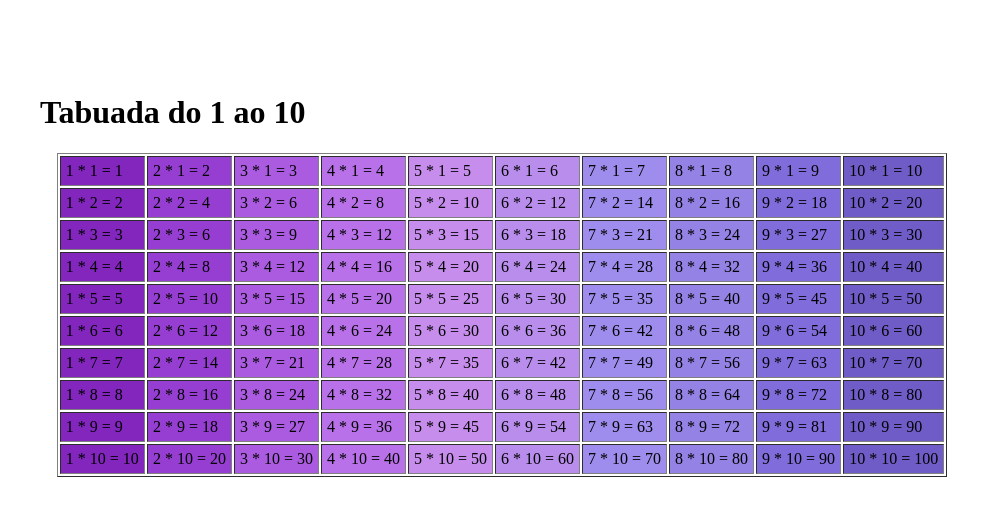
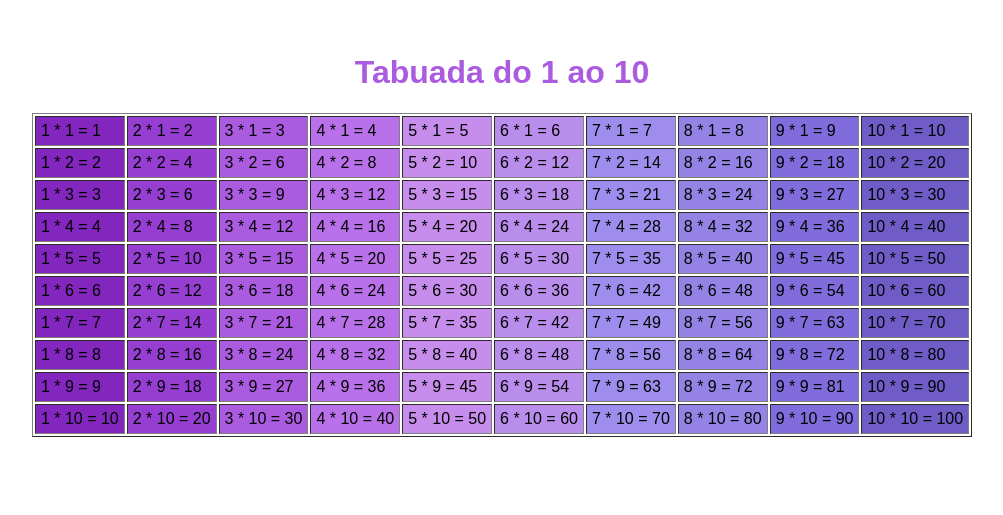
Before and after one commit to isamsm/tabuadaLoop, a plain HTML site: page index.html in a window 1280 px wide. Shown: the part 105-620 px from the top of the page, without its empty margins (138-1141 px from the left). Drawn offline with Linux system fonts and the light colour scheme.

Commit message:
Update style.css

```diff
--- a/style.css
+++ b/style.css
@@ -1,9 +1,15 @@
 body {
-    padding: 170px;
+    padding: 130px;
+    font-family: sans-serif;
 }
 
 td {
     padding: 5px;
+}
+
+h1 {
+    text-align: center;
+    color: #ab5be0;
 }
 
 .coluna1 {
```
